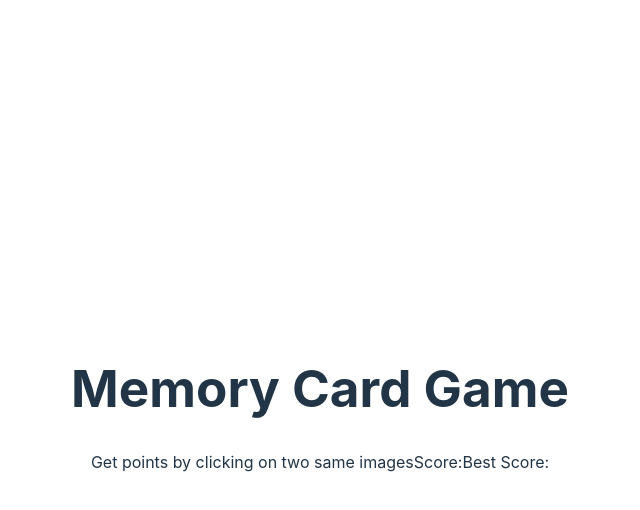
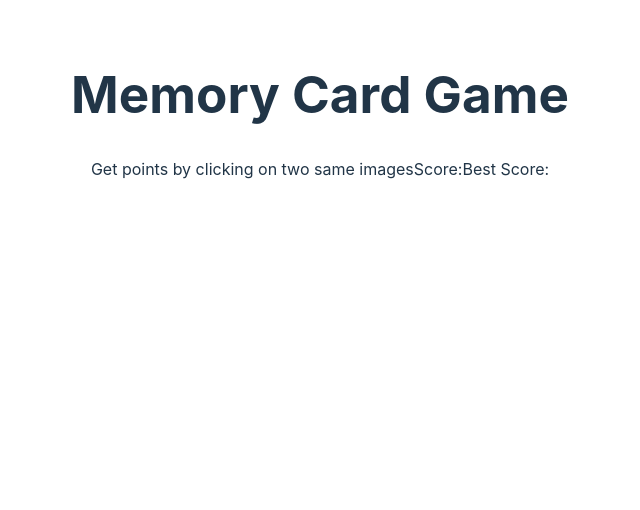
Before and after one commit to martinezdylanok/Memory-Card-Project, a React (Vite) app: page / in a window 1280 px wide. Shown: the top 510 px of the page, without its empty margins (320-960 px from the left). Built offline with nearby package versions, Linux system fonts and the light colour scheme.

Commit message:
feat(App): Integrate Game component
Update the App component to include the Game component, allowing it to be rendered alongside GameInfo and GameScore.

```diff
--- a/src/App.jsx
+++ b/src/App.jsx
@@ -1,12 +1,14 @@
 import "./App.css";
 import GameInfo from "./components/GameInfo";
 import GameScore from "./components/GameScore";
+import Game from "./components/Game";
 
 export default function App() {
    return (
       <>
          <GameInfo />
          <GameScore />
+         <Game />
       </>
    );
 }
```
